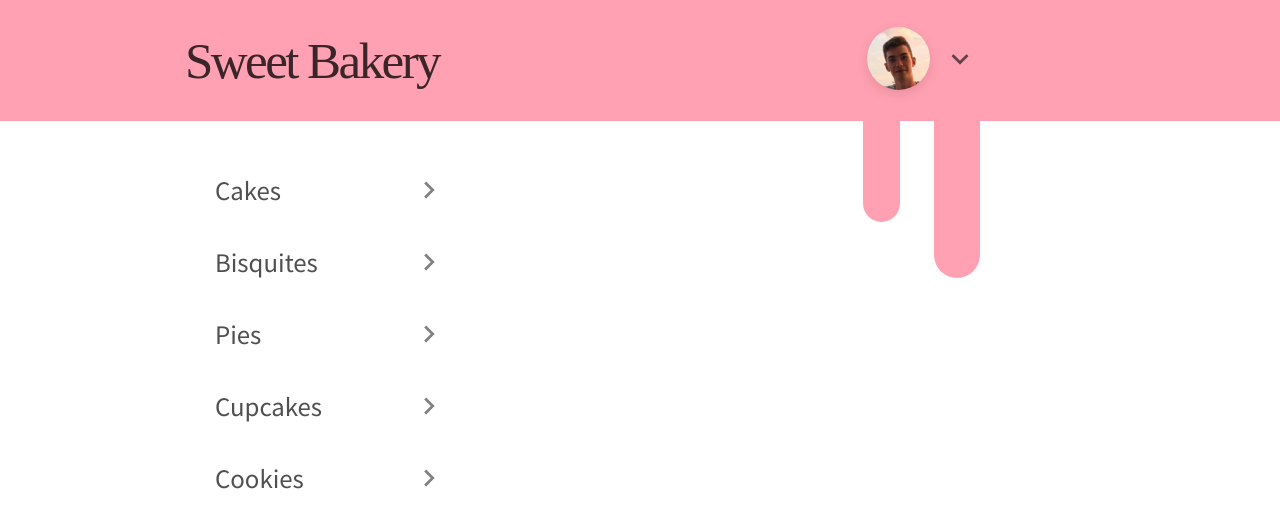
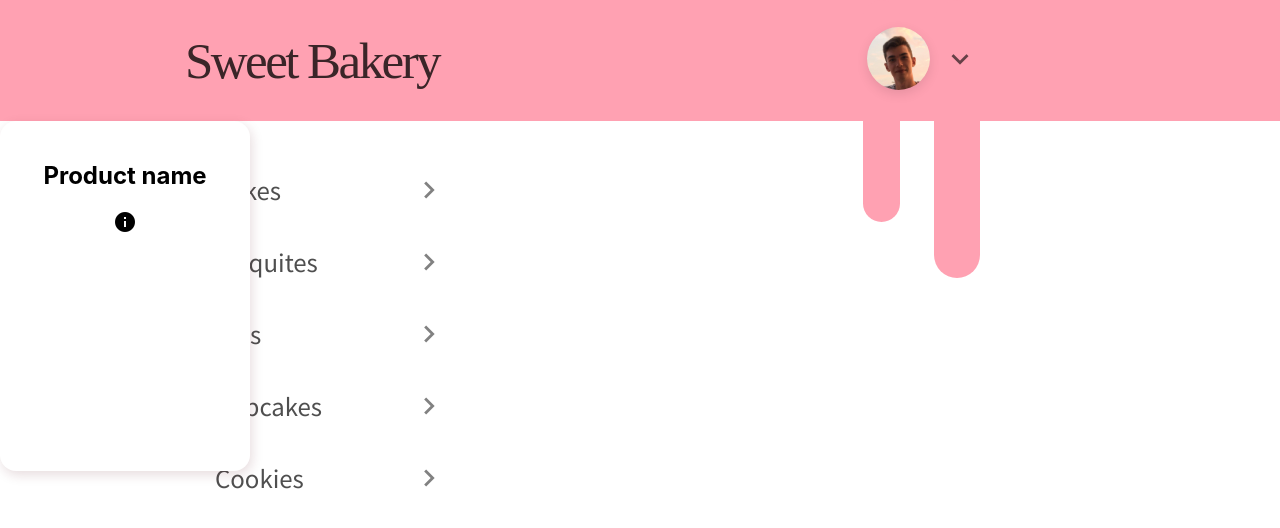
Before and after one commit to Dender46/sweet-bakery, a React (Create React App) app: page / in a window 1280 px wide. Shown: the top 528 px of the page. Built offline with nearby package versions, Linux system fonts and the light colour scheme; a web font is replaced by a local one.

Commit message:
Add new Product component to project

```diff
--- a/src/App.tsx
+++ b/src/App.tsx
@@ -3,14 +3,11 @@ import './App.css';
 
 import UpperBar from './components/UpperBar'
 import SideBar from './components/SideBar';
-
 import ProfilePopup from './components/ProfilePopup';
 
-type AppState = {
-  mountProfilePopup: boolean
-}
+import Product from './components/Product';
 
-class App extends React.Component<{}, AppState> {
+class App extends React.Component<{}, {mountProfilePopup: boolean}> {
 
   private profilePopupRef: React.RefObject<HTMLDivElement>;
 
@@ -29,6 +26,9 @@ class App extends React.Component<{}, AppState> {
         <SideBar />
         <div ref={this.profilePopupRef}>
           <ProfilePopup mounted={this.state.mountProfilePopup} />
+        </div>
+        <div className="products-container">
+          <Product />
         </div>
       </div>
     );
--- /dev/null
+++ b/src/components/Product.tsx
@@ -0,0 +1,23 @@
+import React from 'react';
+
+const style : React.CSSProperties = {
+    position: 'relative',
+    width: '250px',
+    height: '350px',
+
+    boxShadow: '2px 4px 12px rgba(95, 17, 31, 0.15)',
+    background: '#FFFFFF',
+    borderRadius: '16px'
+}
+
+function Product() {
+    return (
+        <div className="MainItem" style={style}>
+            <img    className="prod-image" />
+            <h2     className="prod-title" > Product name </h2>
+            <i className="info-button material-icons" >info</i>
+        </div>
+    )
+}
+
+export default Product;
```
